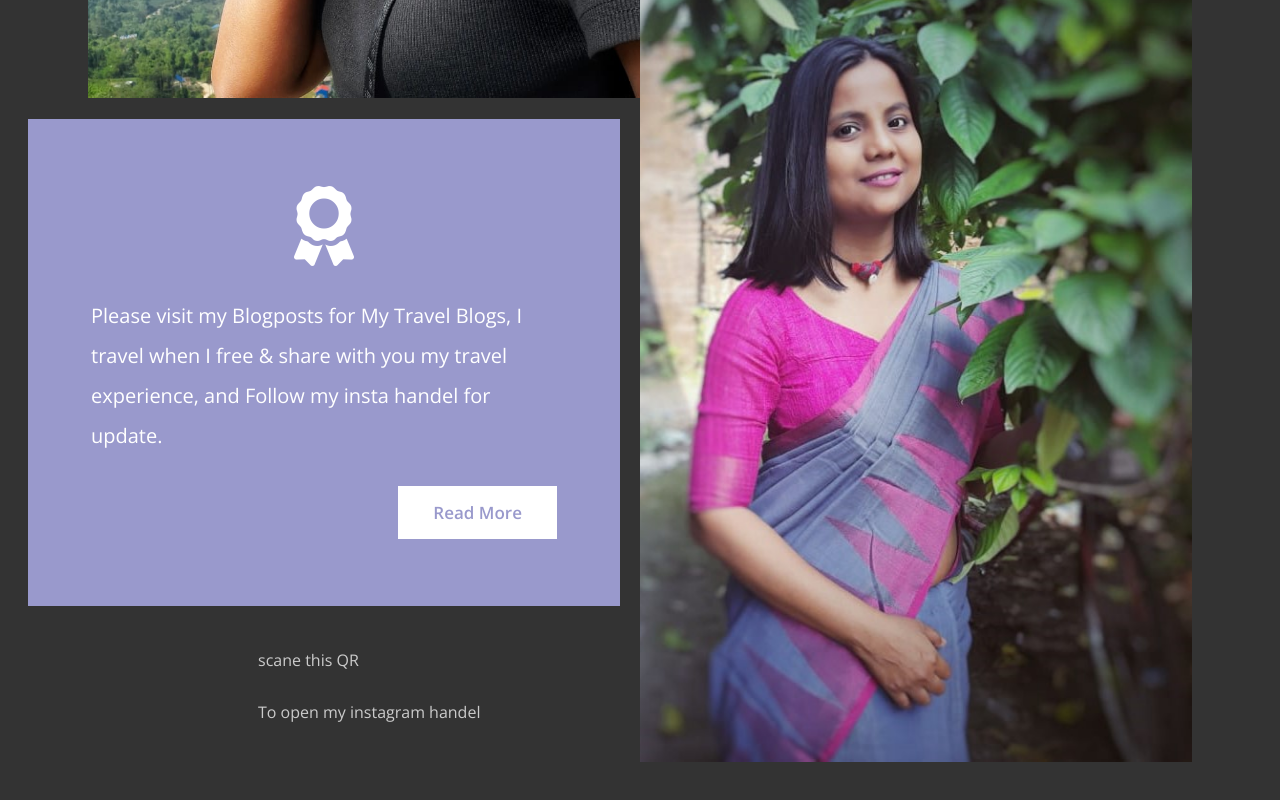
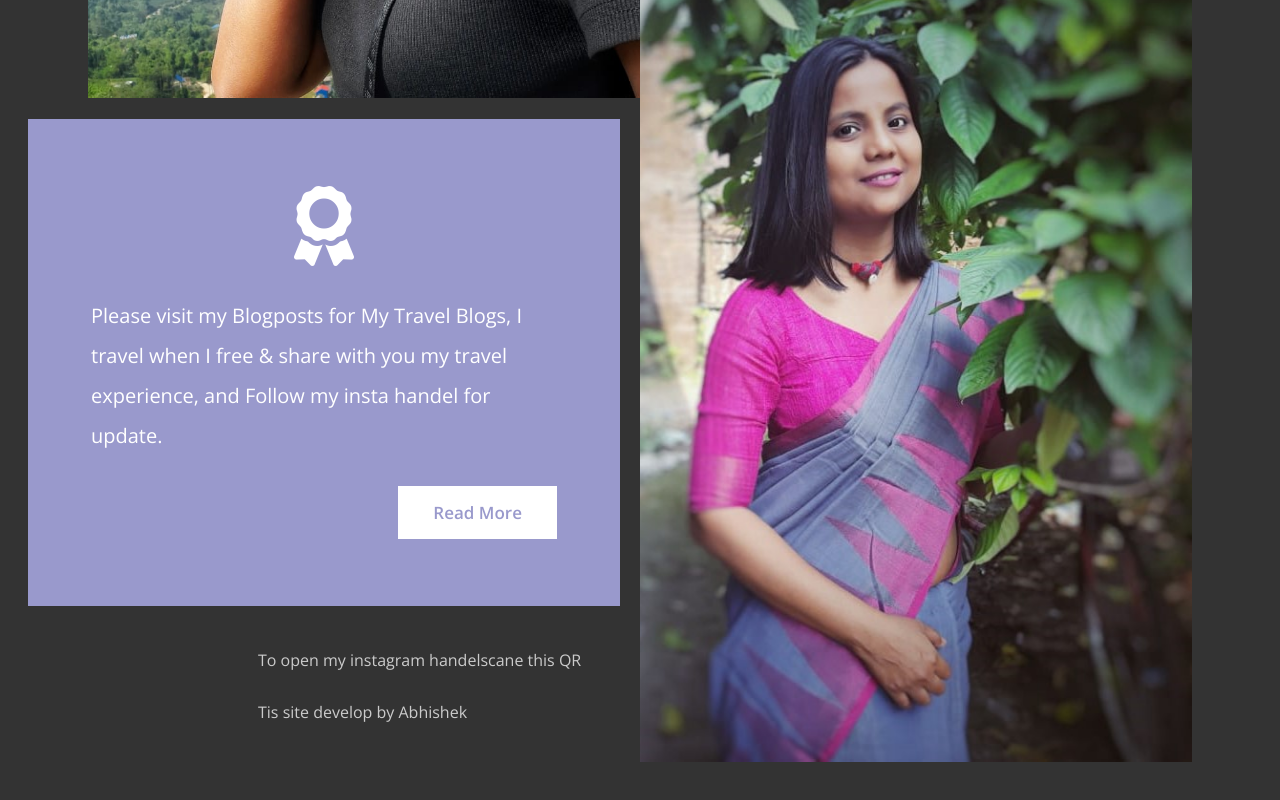
Before and after one commit to Sukla907/mystory, a plain HTML site: page index.html in a window 1280 px wide. Shown: the part 1507-2307 px from the top of the page. Drawn offline with nearby package versions, Linux system fonts and the light colour scheme.

Commit message:
Update index.html

```diff
--- a/index.html
+++ b/index.html
@@ -46,8 +46,8 @@ http://www.tooplate.com/view/2110-character
             <img src="img/qr-link-tooplate.png" alt="QR Code" class="tm-img-qr">
             <div>
                 <!-- <p class="tm-mb-small">Copyright &copy; 2018 Company Name</p> -->
-                <p class="tm-mb-small">scane this QR</p>
-                <p class="tm-mb-small">To open my instagram handel</p>
+                <p class="tm-mb-small">To open my instagram handelscane this QR</p>
+                <p class="tm-mb-small">Tis site develop by <a href="https://oovnath.github.io/my_website/">Abhishek</a></p>
                 <!-- <p>Designed by <a rel="nofollow" href="https://www.facebook.com/tooplate">Tooplate</a></p> -->
                 <!-- <p>Designed by <a rel="nofollow" href="https://www.facebook.com/tooplate">Tooplate</a></p> -->
             </div>
@@ -210,5 +210,5 @@ http://www.tooplate.com/view/2110-character
         })
     </script>
 </body>
-<!-- Not yet end -->
+
 </html>
```
